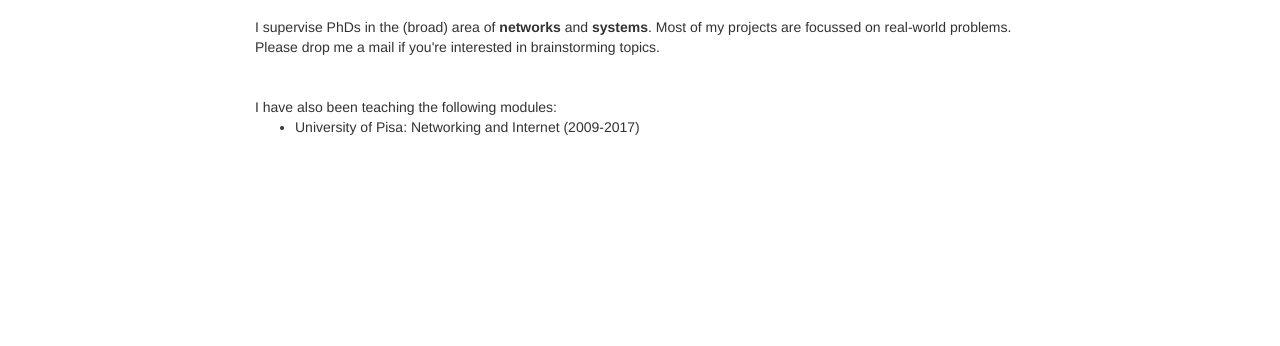
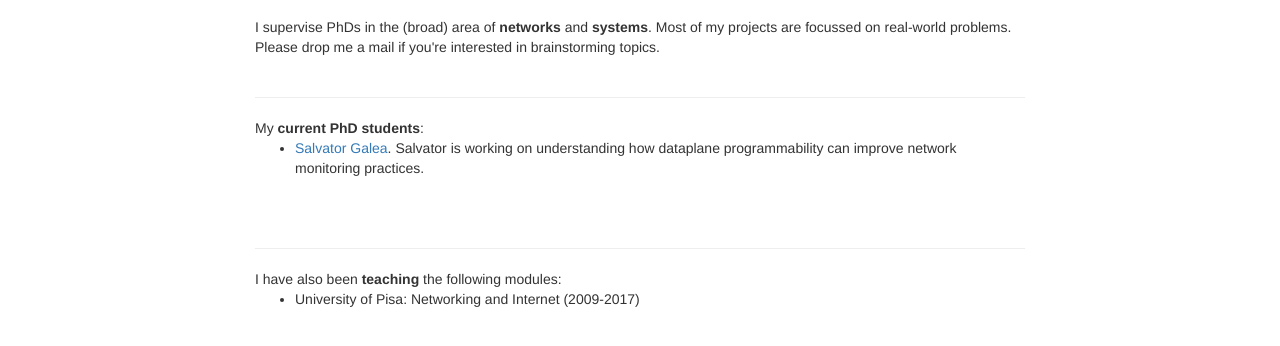
Before and after one commit to saiganesh223/GianniAntichi.github.io, a plain HTML site: page teaching.html in a window 1280 px wide. Shown: the part 280-626 px from the top of the page. Drawn offline with nearby package versions, Linux system fonts and the light colour scheme; a web font is replaced by a local one.

Commit message:
updates..

```diff
--- a/teaching.html
+++ b/teaching.html
@@ -109,10 +109,18 @@
       drop me a mail if you're interested in brainstorming topics.
       <br>
       <br>
+      <hr>
+      My <b>current PhD students</b>:
+      <ul>
+	      <li> <a href="http://www.cl.cam.ac.uk/~sg774/">Salvator Galea</a>. Salvator is working on understanding how dataplane programmability
+		      can improve network monitoring practices.</li>
+      </ul>
       <br>
-      I have also been teaching the following modules:
+      <br>
+      <hr>
+      I have also been <b>teaching</b> the following modules:
       <ul>
-      	<li> University of Pisa: Networking and Internet (2009-2017)
+	      <li> University of Pisa: Networking and Internet (2009-2017)</li>
       </ul>
 
 
```
Also changed, not shown: index.html (+2 -2 lines).
